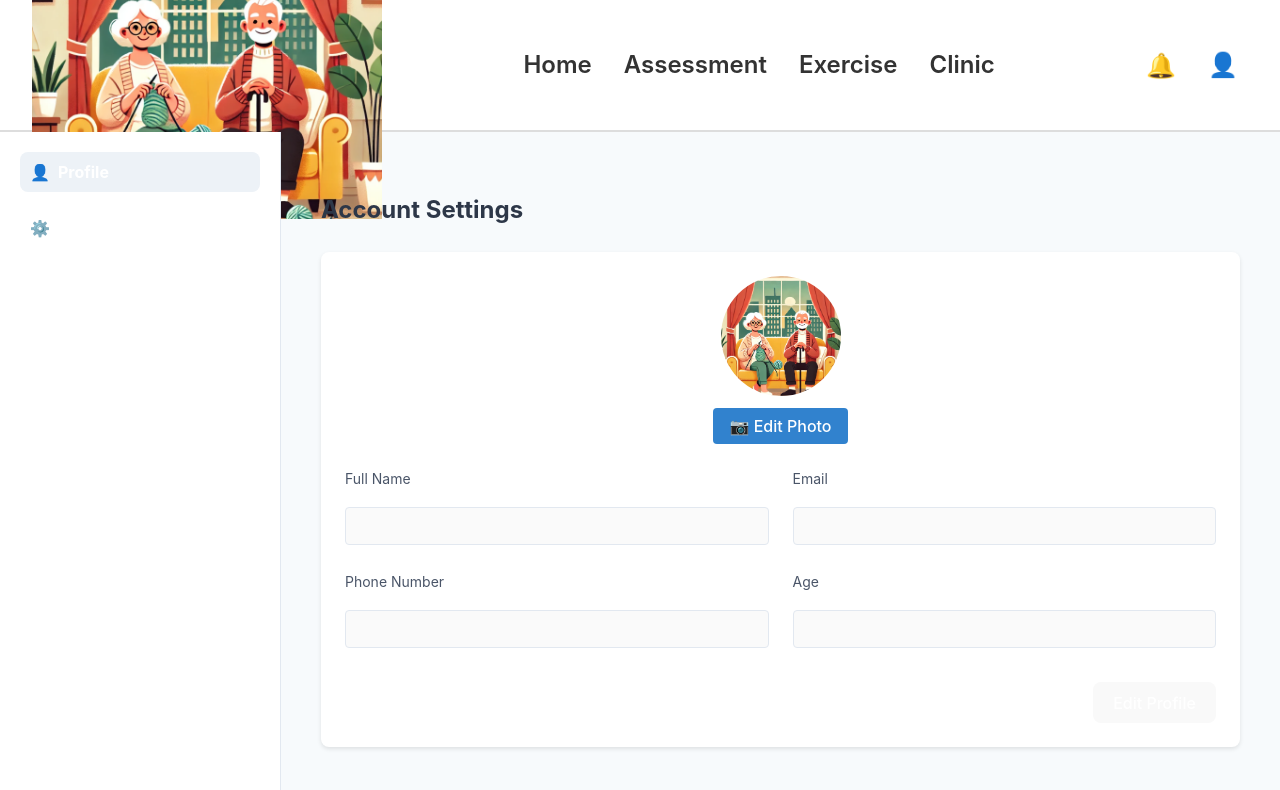
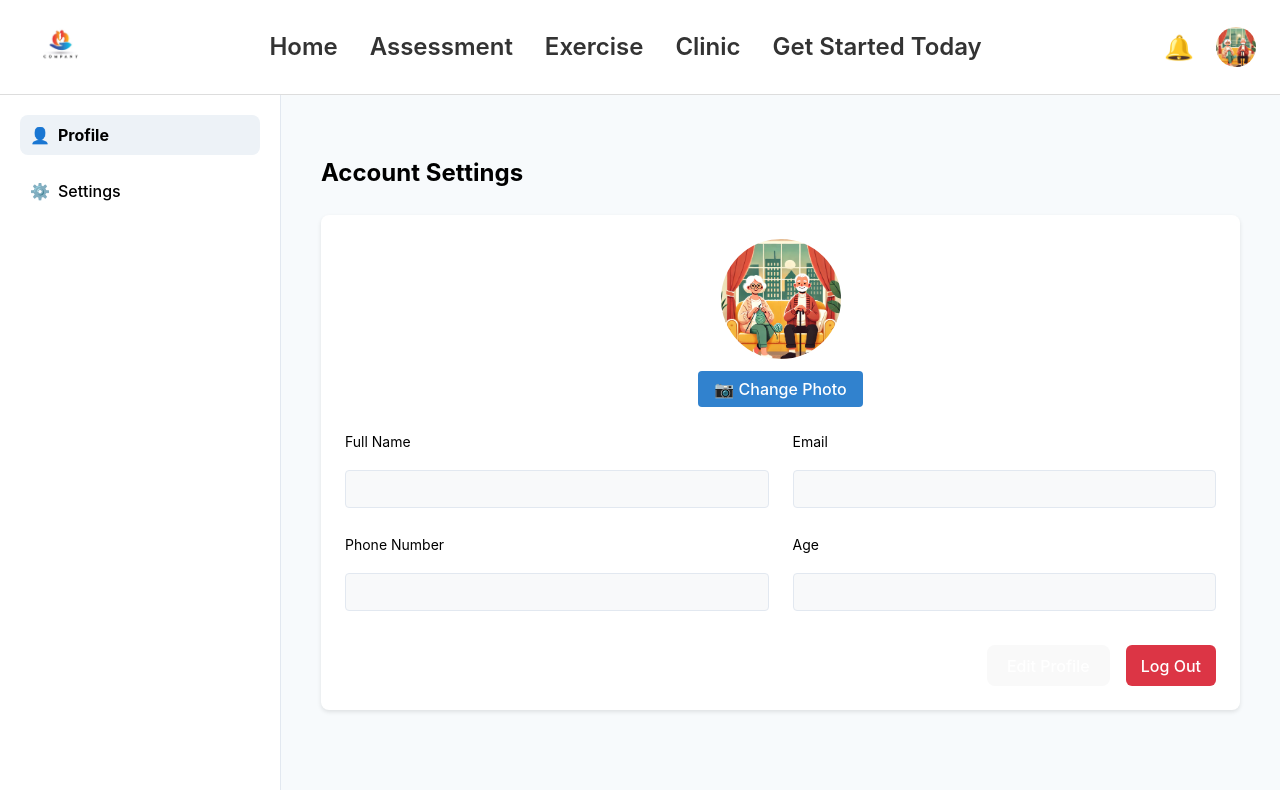
Before and after one commit to JaydenToh/Assignment-2---CNAD-, a React (Vite) app in the folder frontend/: page /profile in a window 1280 px wide. Shown: the top 790 px of the page. Built offline with nearby package versions, Linux system fonts and the light colour scheme.

Commit message:
Update to Profile page microservice and front end. Updating header.

```diff
--- a/frontend/src/index.css
+++ b/frontend/src/index.css
@@ -23,6 +23,7 @@ a:hover {
 
 body {
   margin: 0;
+  background-color: white;
 }
 
 h1 {
--- a/frontend/src/pages/Clinic.css
+++ b/frontend/src/pages/Clinic.css
@@ -64,7 +64,6 @@ button:hover {
   margin-top: 50px;
   text-align: center;
   padding: 20px;
-  background: #f8f8f8;
   border-radius: 10px;
 }
 
--- a/frontend/src/pages/Header.css
+++ b/frontend/src/pages/Header.css
@@ -3,10 +3,24 @@
   display: flex;
   align-items: center;
   justify-content: space-between;
-  padding: 20px 32px; /* Increased padding */
-  background-color: #fff;
-  height: 90px; /* Increased header height */
-  border-bottom: 2px solid #ddd;
+  padding: 12px 24px;
+  background-color: #ffffff;
+  height: 70px;
+  border-bottom: 1px solid #ddd;
+}
+
+/* Profile Image in Header */
+.profile-header-img {
+  width: 40px;
+  height: 40px;
+  border-radius: 50%;
+  object-fit: cover;
+  cursor: pointer;
+}
+
+.profile-img-link {
+  display: flex;
+  align-items: center;
 }
 
 /* Logo adjustments */
@@ -16,8 +30,9 @@
 }
 
 .logo {
-  height: 60px; /* Bigger logo for visibility */
+  height: 60px; /* Adjusted for a well-fitted look */
   width: auto;
+  object-fit: contain;
 }
 
 /* Navigation links - larger font and spacing */
--- a/frontend/src/pages/Header.jsx
+++ b/frontend/src/pages/Header.jsx
@@ -1,9 +1,26 @@
-import React from "react";
+import React, { useState, useEffect } from "react";
 import { Link } from "react-router-dom";
 import "./Header.css";
-import logo from "../assets/seniors.png"; // Adjust if needed
+import logo from "../assets/logo.jpg"; // Ensure correct logo path
+import defaultAvatar from "../assets/seniors.png"; // Default profile icon
 
 function Header() {
+  const [profileImage, setProfileImage] = useState(
+    localStorage.getItem("profileImage") || defaultAvatar
+  );
+
+  useEffect(() => {
+    const handleStorageChange = () => {
+      setProfileImage(localStorage.getItem("profileImage") || defaultAvatar);
+    };
+
+    window.addEventListener("storage", handleStorageChange); // Listen for localStorage changes
+
+    return () => {
+      window.removeEventListener("storage", handleStorageChange);
+    };
+  }, []);
+
   return (
     <header className="header-container">
       {/* Left side: Logo */}
@@ -19,18 +36,22 @@ function Header() {
         <Link to="/assessment">Assessment</Link>
         <Link to="/exercise">Exercise</Link>
         <Link to="/clinic">Clinic</Link>
+        <Link to="/login" className="cta-link">
+          Get Started Today
+        </Link>
       </nav>
 
-      {/* Right side: Icons */}
+      {/* Right side: Profile Image instead of Icon */}
       <div className="header-right">
-        {/* Notification Icon */}
         <button className="icon-btn" title="Notifications">
           <i className="bell-icon">🔔</i>
         </button>
-
-        {/* Profile Icon - Links to Profile Page */}
-        <Link to="/profile" className="icon-btn" title="Profile">
-          <i className="user-icon">👤</i>
+        <Link to="/profile" className="profile-img-link">
+          <img
+            src={profileImage}
+            alt="Profile"
+            className="profile-header-img"
+          />
         </Link>
       </div>
     </header>
--- a/frontend/src/pages/HomePage.css
+++ b/frontend/src/pages/HomePage.css
@@ -2,7 +2,7 @@
   display: flex;
   flex-direction: column;
   min-height: 100vh;
-  background-color: #fff8e1; /* Light pastel yellow background */
+  background-color: #ffffff; /* Light pastel yellow background */
 }
 
 /* 🔸 Hero Section */
--- a/frontend/src/pages/Login.css
+++ b/frontend/src/pages/Login.css
@@ -9,9 +9,6 @@
   padding: 0 40px;
 }
 
-body {
-  background-color: white;
-}
 /* Left section with logo */
 .auth-left {
   flex: 1;
@@ -20,12 +17,6 @@ body {
   justify-content: center;
   align-items: center;
   padding: 100px;
-}
-
-.logo {
-  width: 350px !important; /* Forces the width */
-  height: auto !important; /* Maintains the aspect ratio */
-  object-fit: contain; /* Ensures proper scaling */
 }
 
 .tagline {
--- a/frontend/src/pages/LoginPage.jsx
+++ b/frontend/src/pages/LoginPage.jsx
@@ -103,7 +103,6 @@ function LoginPage() {
             </button>
           </Link>
         </form>
-        <p className="footer-text">Where learning meets achievement.</p>
       </div>
     </div>
   );
--- a/frontend/src/pages/ProfilePage.css
+++ b/frontend/src/pages/ProfilePage.css
@@ -27,6 +27,7 @@
   align-items: center;
   gap: 8px;
   transition: background-color 0.3s;
+  color: #000 !important;
 }
 
 .sidebar-btn:hover {
@@ -36,6 +37,79 @@
 .sidebar-btn.active {
   background-color: #edf2f7;
   font-weight: bold;
+  color: #000 !important;
+}
+
+/* Ensure all text is black */
+.account-settings-container,
+.settings-content,
+.settings-title,
+.input-box label,
+.input-box input {
+  color: #000 !important;
+}
+
+/* Hidden but Clickable File Input */
+.file-input {
+  display: none; /* This ensures it's hidden but still functional */
+}
+
+/* Make the File Input Clickable */
+.edit-photo-btn input[type="file"] {
+  position: absolute;
+  left: 0;
+  top: 0;
+  width: 100%;
+  height: 100%;
+  opacity: 0; /* Still hidden, but now fully clickable */
+  cursor: pointer;
+}
+
+/* Log Out Button - Red */
+.logout-btn {
+  background-color: #dc3545; /* Bootstrap Red */
+  color: white;
+  border: none;
+  padding: 10px 15px;
+  border-radius: 6px;
+  font-size: 1rem;
+  cursor: pointer;
+  transition: background 0.3s ease-in-out;
+}
+
+.logout-btn:hover {
+  background-color: #c82333;
+}
+
+/* Profile Picture Section */
+.profile-image-section {
+  display: flex;
+  flex-direction: column;
+  align-items: center;
+}
+
+.profile-img {
+  width: 100px;
+  height: 100px;
+  border-radius: 50%;
+  object-fit: cover;
+  margin-bottom: 10px;
+}
+
+/* Button Group */
+.button-group {
+  display: flex;
+  justify-content: space-between;
+  margin-top: 20px;
+}
+
+/* Ensure form fields have black text */
+.input-box input {
+  background: #f8f9fa;
+  border: 1px solid #ccc;
+  padding: 8px;
+  border-radius: 5px;
+  font-size: 1rem;
 }
 
 /* Main Content */
--- a/frontend/src/pages/ProfilePage.jsx
+++ b/frontend/src/pages/ProfilePage.jsx
@@ -1,7 +1,8 @@
-import React, { useState, useEffect } from "react";
-import Header from "./Header"; // Adjust the path if needed
+import React, { useState, useEffect, useRef } from "react";
+import { useNavigate } from "react-router-dom";
+import Header from "./Header"; // Keep everything the same
 import "./ProfilePage.css";
-import userAvatar from "../assets/seniors.png"; // Placeholder avatar
+import defaultAvatar from "../assets/seniors.png"; // Default profile image
 
 function ProfilePage() {
   const [formData, setFormData] = useState({
@@ -9,9 +10,12 @@ function ProfilePage() {
     userName: "",
     contactNumber: "",
     age: "",
+    profileImage: localStorage.getItem("profileImage") || defaultAvatar, // Ensure profile image persists
   });
 
   const [editMode, setEditMode] = useState(false);
+  const navigate = useNavigate();
+  const fileInputRef = useRef(null);
 
   useEffect(() => {
     const userId = localStorage.getItem("userId");
@@ -27,12 +31,17 @@ function ProfilePage() {
           throw new Error("Failed to fetch user data");
         }
         const data = await response.json();
-        setFormData({
-          email: data.email || "",
-          userName: data.userName || "",
-          contactNumber: data.contactNumber || "",
-          age: data.age || "",
-        });
+        setFormData((prev) => ({
+          ...prev,
+          email: data.email || prev.email,
+          userName: data.userName || prev.userName,
+          contactNumber: data.contactNumber || prev.contactNumber,
+          age: data.age || prev.age,
+          profileImage:
+            localStorage.getItem("profileImage") ||
+            data.profileImage ||
+            prev.profileImage,
+        }));
       } catch (error) {
         console.error("Error fetching user data:", error);
       }
@@ -47,6 +56,26 @@ function ProfilePage() {
       ...prev,
       [name]: value,
     }));
+  };
+
+  const handleImageChange = (e) => {
+    const file = e.target.files[0];
+    if (file) {
+      const reader = new FileReader();
+      reader.onloadend = () => {
+        const newProfileImage = reader.result;
+        setFormData((prev) => ({
+          ...prev,
+          profileImage: newProfileImage,
+        }));
+        localStorage.setItem("profileImage", newProfileImage); // Save to persist after refresh
+      };
+      reader.readAsDataURL(file);
+    }
+  };
+
+  const triggerFileInput = () => {
+    fileInputRef.current.click();
   };
 
   const handleSubmit = async (e) => {
@@ -79,6 +108,14 @@ function ProfilePage() {
     setEditMode(false);
   };
 
+  const handleLogout = () => {
+    localStorage.removeItem("userId");
+    localStorage.removeItem("isLoggedIn");
+    localStorage.removeItem("userRole");
+    localStorage.removeItem("profileImage"); // Clear profile image on logout
+    navigate("/login");
+  };
+
   return (
     <div>
       <Header />
@@ -103,14 +140,25 @@ function ProfilePage() {
           <h2 className="settings-title">Account Settings</h2>
           <form className="settings-box" onSubmit={handleSubmit}>
             <div className="profile-image-section">
-              <img src={userAvatar} alt="User Avatar" className="profile-img" />
+              <img
+                src={formData.profileImage}
+                alt="User Avatar"
+                className="profile-img"
+              />
               <button
                 type="button"
                 className="edit-photo-btn"
-                onClick={() => console.log("Edit photo clicked")}
+                onClick={triggerFileInput}
               >
-                📷 Edit Photo
+                📷 Change Photo
               </button>
+              <input
+                type="file"
+                accept="image/*"
+                className="file-input"
+                ref={fileInputRef}
+                onChange={handleImageChange}
+              />
             </div>
 
             <div className="input-group">
@@ -132,7 +180,7 @@ function ProfilePage() {
                   name="email"
                   value={formData.email}
                   onChange={handleChange}
-                  disabled={!editMode} // Now email is editable when "Edit Profile" is clicked
+                  disabled={!editMode}
                 />
               </div>
             </div>
@@ -184,6 +232,13 @@ function ProfilePage() {
                   Edit Profile
                 </button>
               )}
+              <button
+                type="button"
+                className="logout-btn"
+                onClick={handleLogout}
+              >
+                Log Out
+              </button>
             </div>
           </form>
         </main>
```
Also changed, not shown: frontend/src/assets/logo.jpg (added).
